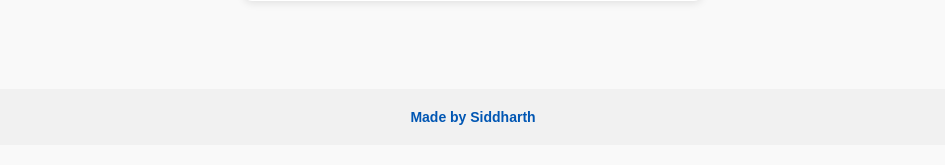
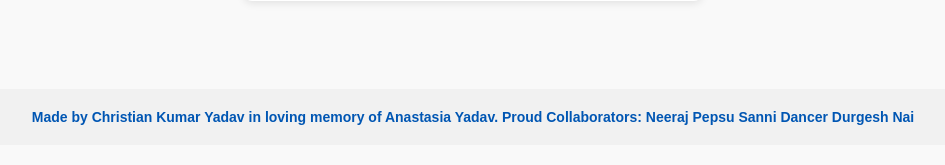
Before and after one commit to sidhbk08/Schedule-Generator, a Flask app: page / in a window 1280 px wide. Shown: the part 675-840 px from the top of the page, without its empty margins (167-1112 px from the left). Run offline with Flask 3, Linux system fonts and the light colour scheme.

Commit message:
Update form.html

```diff
--- a/templates/form.html
+++ b/templates/form.html
@@ -18,7 +18,11 @@
             </form>
         </div>
         <footer>
-            Made by Siddharth
+            Made by Christian Kumar Yadav in loving memory of Anastasia Yadav.
+            Proud Collaborators:
+            Neeraj Pepsu
+            Sanni Dancer
+            Durgesh Nai
         </footer>
     </div>
 </body>
```
